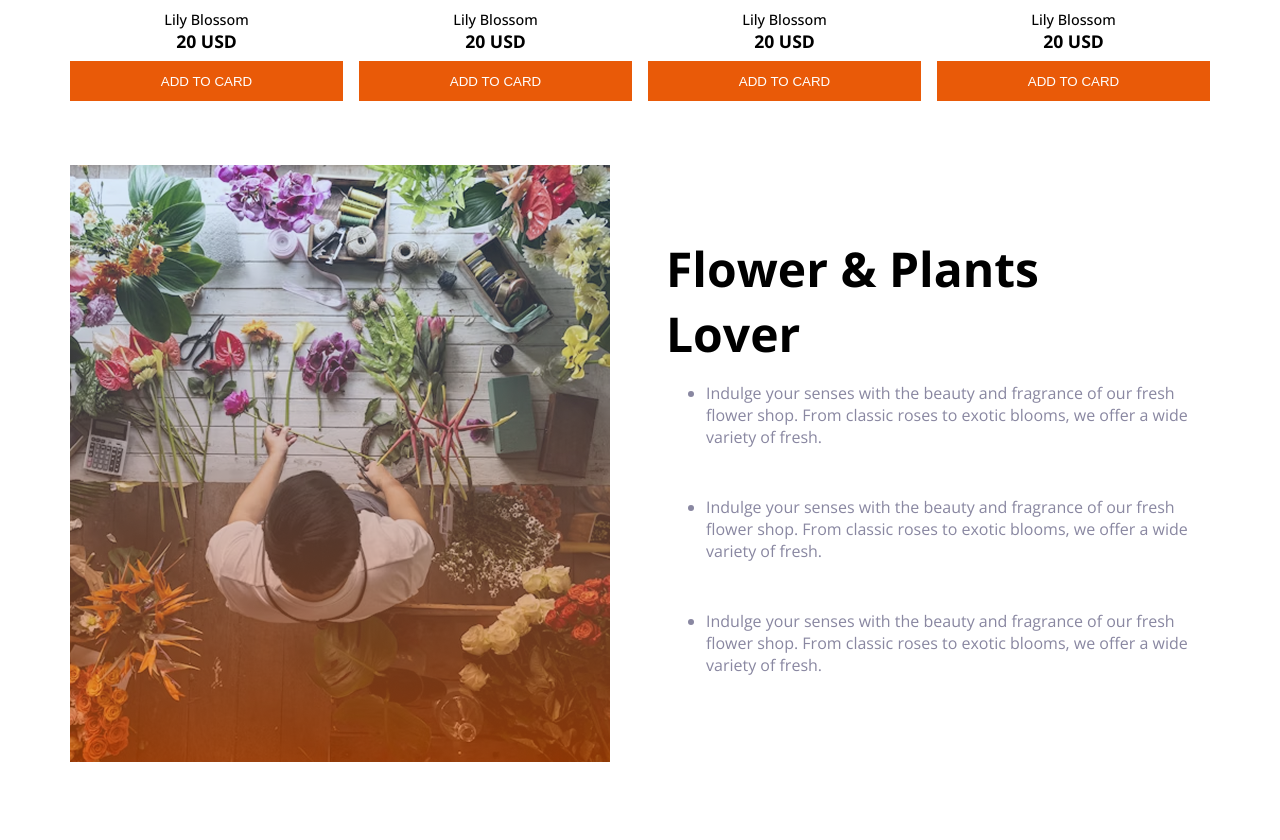
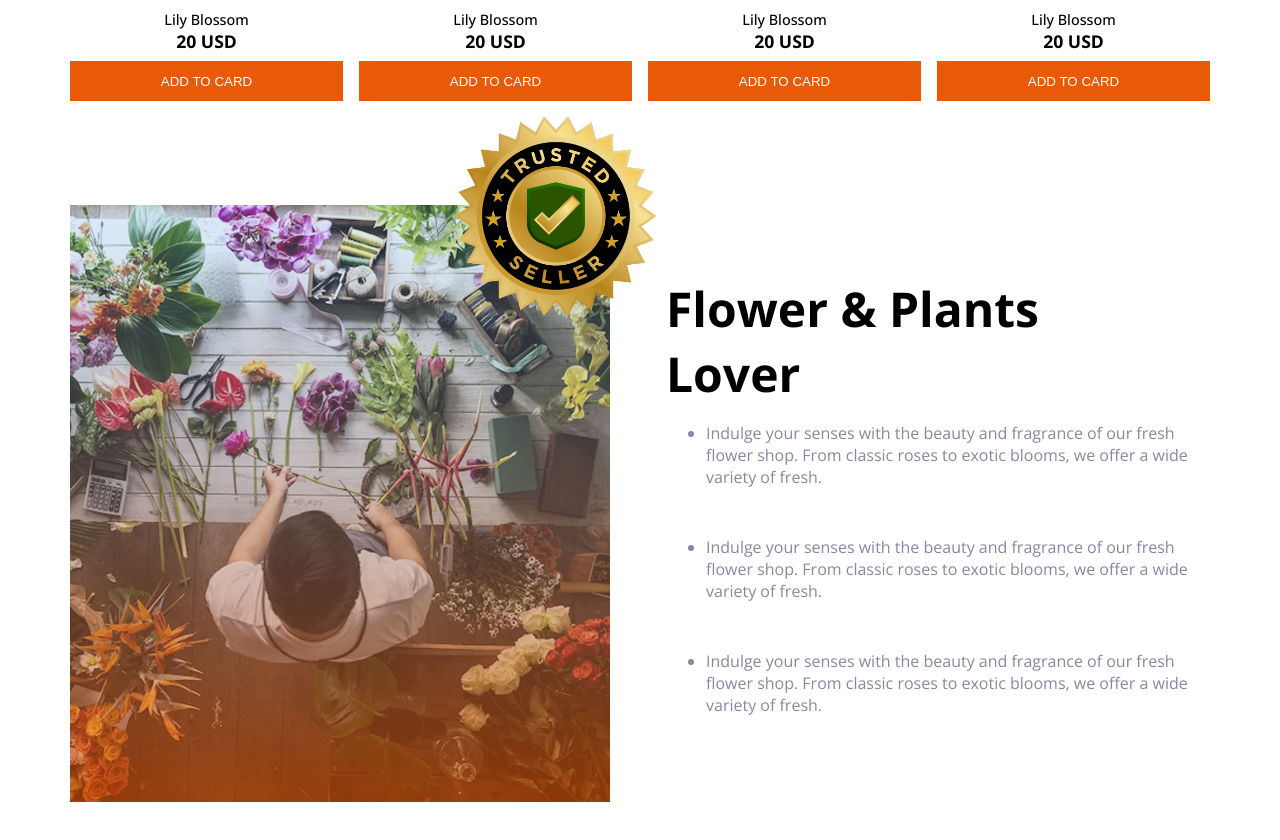
Before and after one commit to aanoman271/programminghero-assaignment-2, a plain HTML site: page flower.html in a window 1280 px wide. Shown: the part 1587-2427 px from the top of the page. Drawn offline with nearby package versions, Linux system fonts and the light colour scheme.

Commit message:
badge challange complete

```diff
--- a/flower.html
+++ b/flower.html
@@ -104,8 +104,10 @@
     </div>
  </section>
  <section class="lover-section w-c">
+
    <img src="assets/flower-store.png" alt="">
    <div class="lover-right">
+       <div class="badge"><img src="assets/trusted-badge.png" alt=""></div>
       <h2 class="lover-title">Flower & Plants <br> Lover</h2>
       <ul class="lover-lists">
          <li class="lover-list describetion">Indulge your senses with the beauty and fragrance of our fresh flower shop. From classic roses to exotic blooms, we offer a wide variety of fresh.</li>
--- a/styles/flower.css
+++ b/styles/flower.css
@@ -102,7 +102,8 @@ body{
 .lover-section{
     display: flex;
     gap: 3.5rem;
-    margin: 4rem auto;
+    margin: 6.5rem auto;
+
 }
 .lover-lists{
        display: flex;
@@ -111,7 +112,19 @@ body{
 }
 .lover-right{
     margin: auto 0;
+    position: relative;
 
+}
+.badge{
+    position: absolute;
+    width: 17.5rem;
+    height: 17.5rem;
+    top: -200px;
+    left: -250px;
+}
+.badge>img{
+    width: 100%;
+    height: 100%;
 }
 /* responsive */
 @media screen and (max-width:576px) {
```
